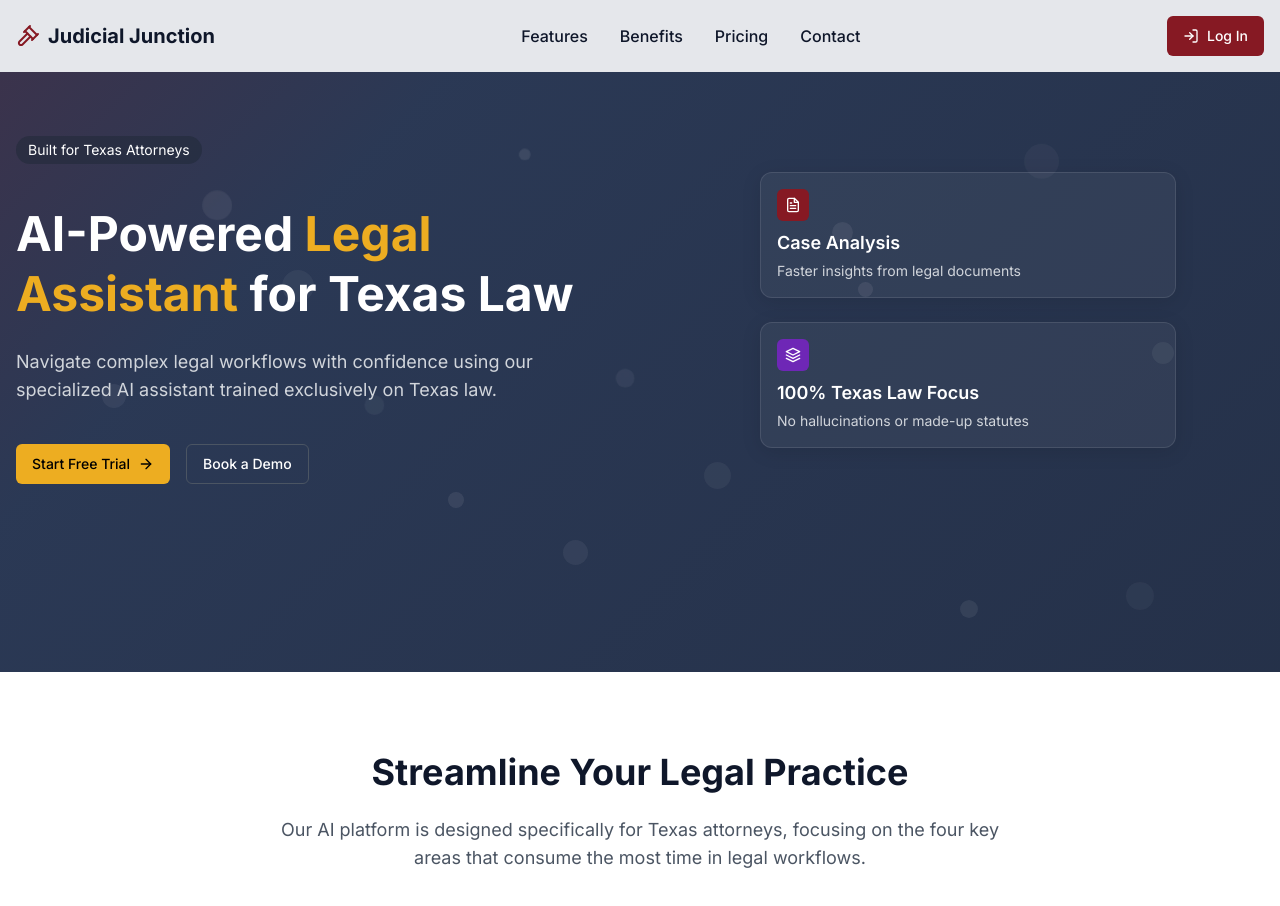
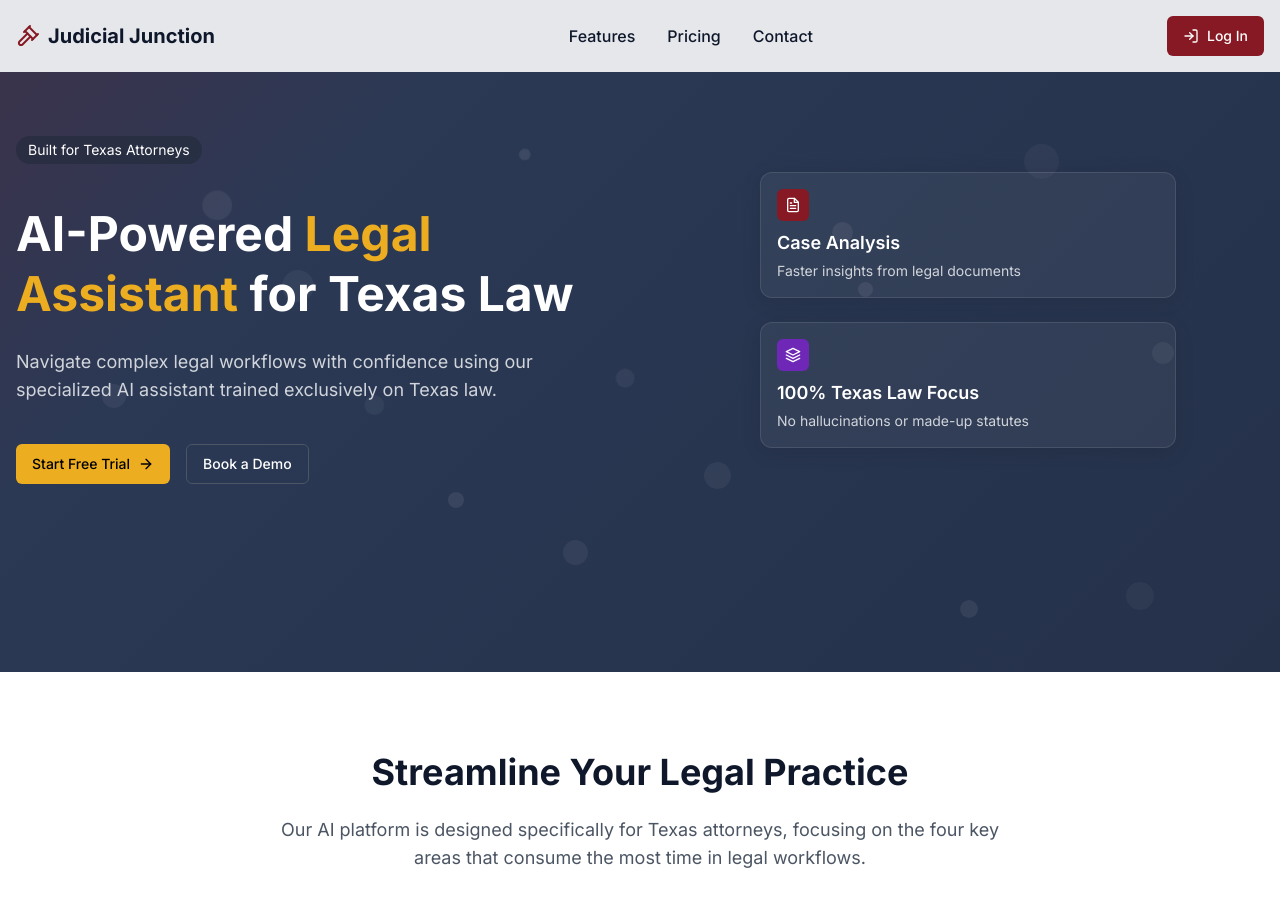
Before and after one commit to bryancris/judicial085-test, a React (Vite) app: page / in a window 1280 px wide. Shown: the top 906 px of the page. Built offline with nearby package versions, Linux system fonts and the light colour scheme.

Commit message:
Remove navigation items
Remove "Benefits" and "Clients" from navbar.

```diff
--- a/src/components/NavBar.tsx
+++ b/src/components/NavBar.tsx
@@ -1,4 +1,3 @@
-
 import React, { useEffect, useState, useRef } from 'react';
 import { Link, useNavigate } from 'react-router-dom';
 import { Button } from "@/components/ui/button";
@@ -93,12 +92,10 @@ const NavBar: React.FC = () => {
 
         <nav className="hidden md:flex items-center space-x-8">
           <Link to="/features" className="font-medium hover:text-brand-burgundy transition-colors">Features</Link>
-          <a href="#" className="font-medium hover:text-brand-burgundy transition-colors">Benefits</a>
           <a href="#" className="font-medium hover:text-brand-burgundy transition-colors">Pricing</a>
           <a href="#" className="font-medium hover:text-brand-burgundy transition-colors">Contact</a>
           {session && (
             <>
-              <Link to="/clients" className="font-medium hover:text-brand-burgundy transition-colors">Clients</Link>
               <Link to="/knowledge" className="font-medium hover:text-brand-burgundy transition-colors">Knowledge</Link>
             </>
           )}
```
